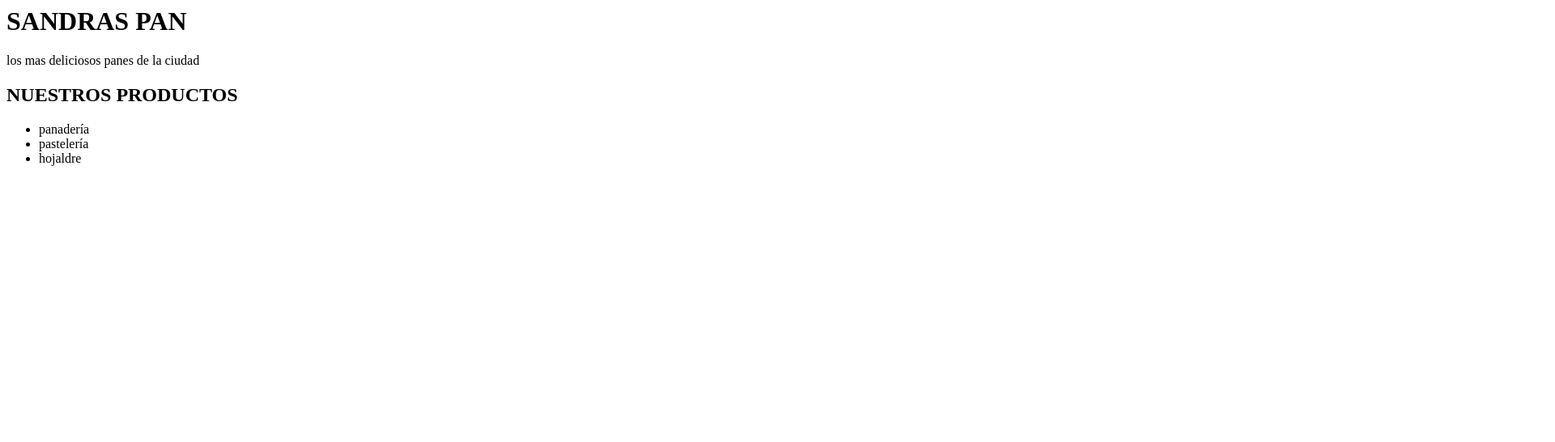
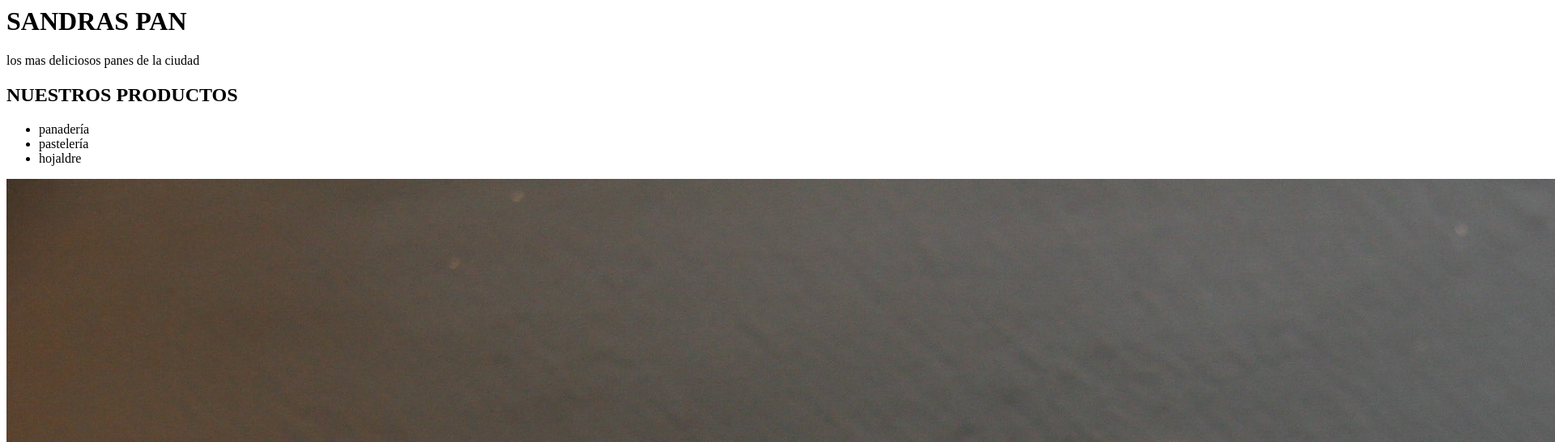
Before and after one commit to sandragarcia005/clase1, a plain HTML site: page index.html in a window 1280 px wide. Shown: the top 546 px of the page at 81% size, 1920 px wide, since content can reach past the window. Drawn offline with Linux system fonts and the light colour scheme.

Commit message:
agregar foto

```diff
--- a/index.html
+++ b/index.html
@@ -13,6 +13,7 @@
         <li>pastelería</li>
         <li>hojaldre</li>
     </ul>
+    <img src="img/fotopan.jpg" alt="foto de un pan">
 </body>
 
 </html>
```
Also changed, not shown: img/fotopan.jpg (added).
